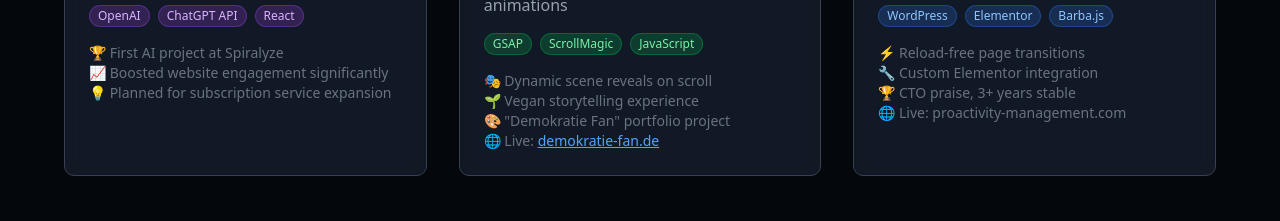
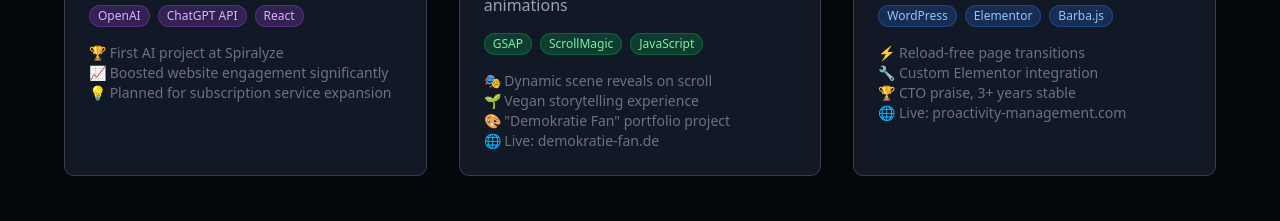
Before and after one commit to maverik90/muzammilmirzaresume, a Next.js app: page / in a window 1280 px wide. Shown: the part 1740-1961 px from the top of the page. Built offline with nearby package versions, Linux system fonts and the light colour scheme.

Commit message:
Change project link to plain text like proactivity-management.com

```diff
--- a/src/app/page.tsx
+++ b/src/app/page.tsx
@@ -351,7 +351,7 @@ export default function Home() {
                 <p>🎭 Dynamic scene reveals on scroll</p>
                 <p>🌱 Vegan storytelling experience</p>
                 <p>🎨 &quot;Demokratie Fan&quot; portfolio project</p>
-                <p>🌐 Live: <a href="https://demokratie-fan.de/" target="_blank" rel="noopener noreferrer" className="text-blue-400 hover:text-blue-300 underline font-medium">demokratie-fan.de</a></p>
+                <p>🌐 Live: demokratie-fan.de</p>
               </div>
             </motion.div>
             <motion.div
```
